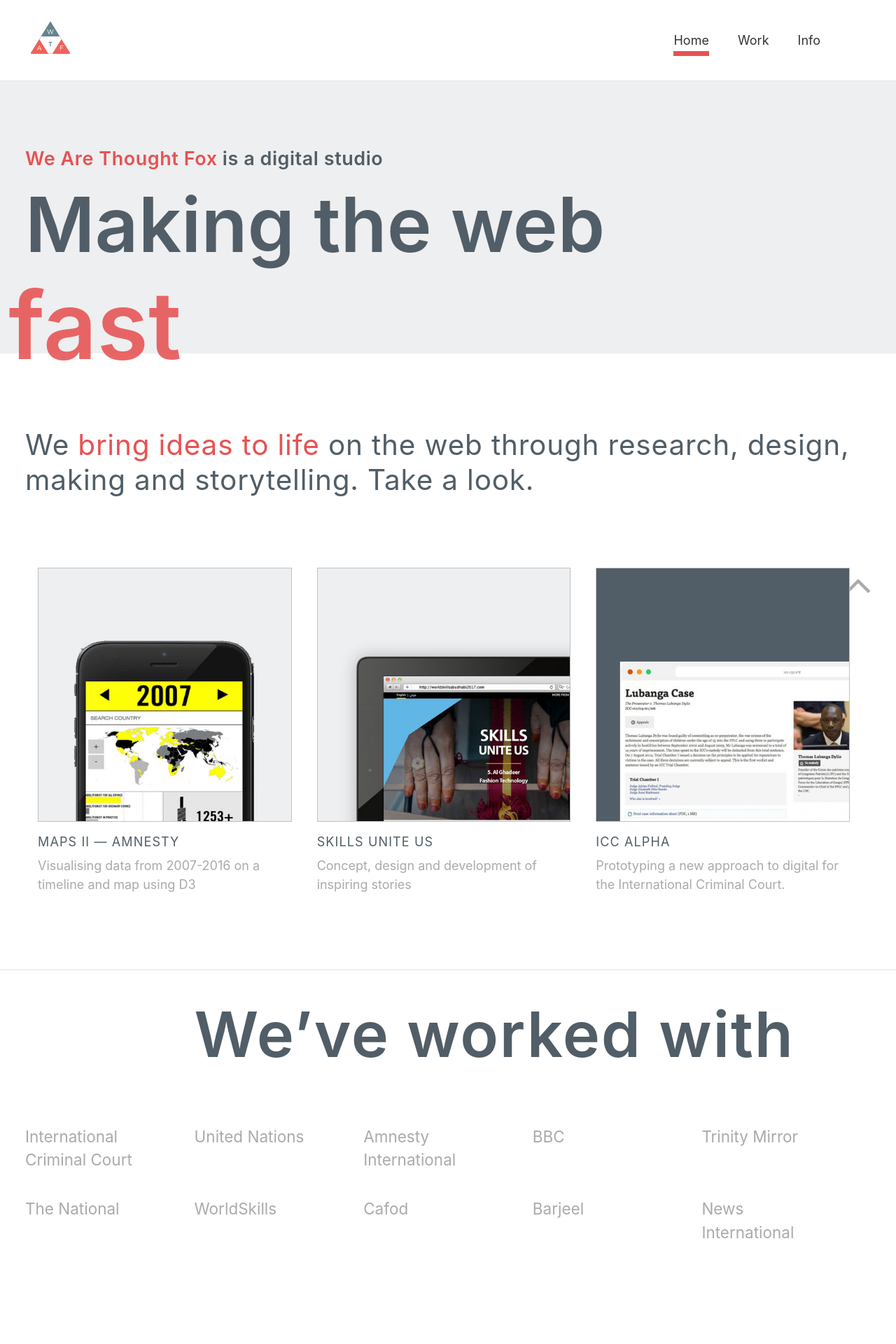
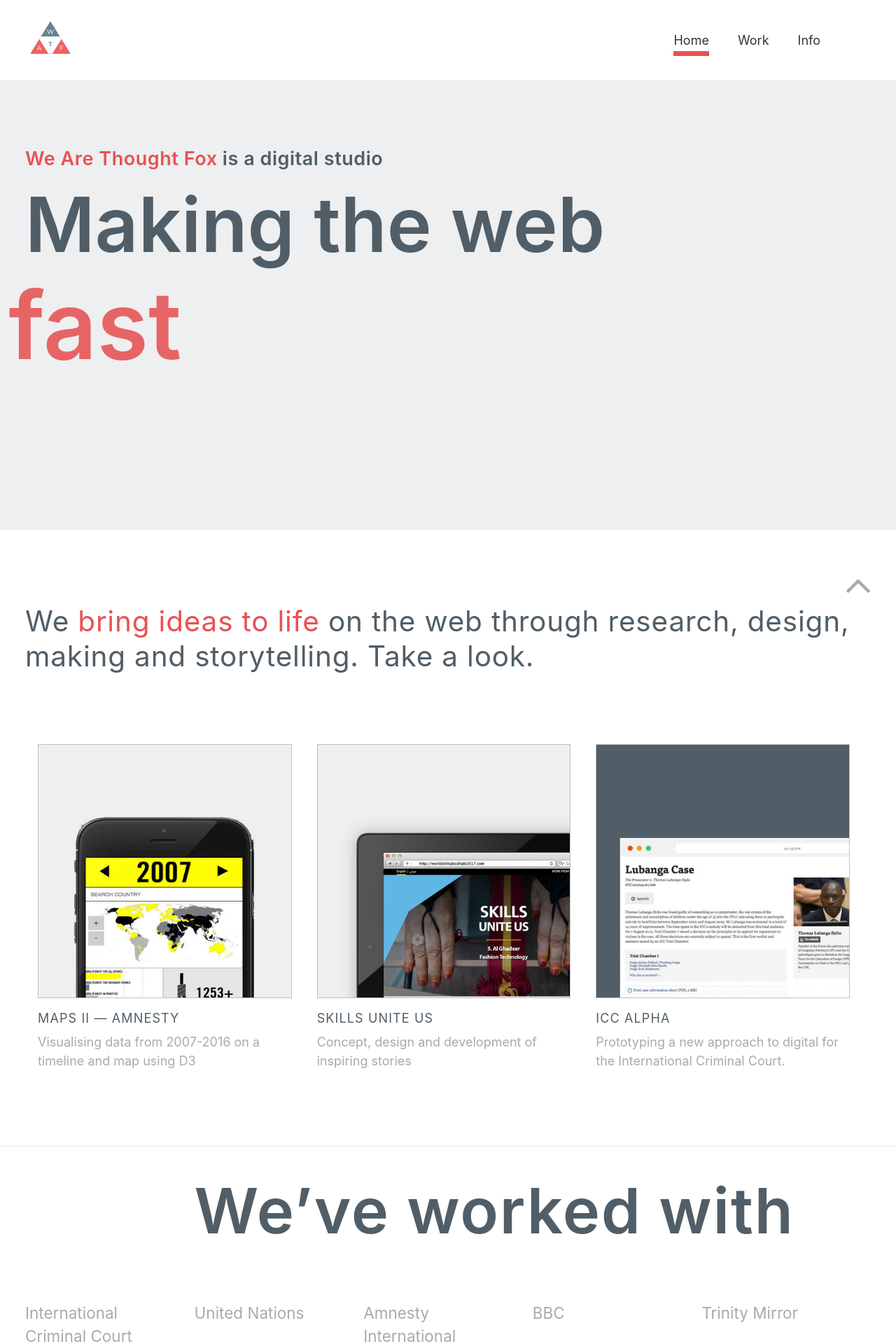
Before and after one commit to wearethoughtfox/wearethoughtfox, a Jekyll site: the page built from index.html, in a window 1280 px wide. Shown: the top 1920 px of the page at 70% size. Built offline with Jekyll 4.4.1, drawn with Linux system fonts in a browser that asks for light colours; nearby versions of some CDN libraries.

Commit message:
Added padding below text on larger screens

```diff
--- a/index.html
+++ b/index.html
@@ -8,7 +8,7 @@
   <div class="center ph3 ph4-ns ph4-l pv5">
     <h2 class="f4 f3-l secondary"><span class="primary">We Are Thought Fox</span> is a digital studio</h2>
     <h1 class="f1 f-headline-l mt0 secondary">Making the web
-      <span class="primary db animate-text pb4">
+      <span class="primary db animate-text pb4 pb7-l">
         <span class="letters letters-1">delightful</span>
         <span class="letters letters-2">readable</span>
         <span class="letters letters-3">fast</span>
```
